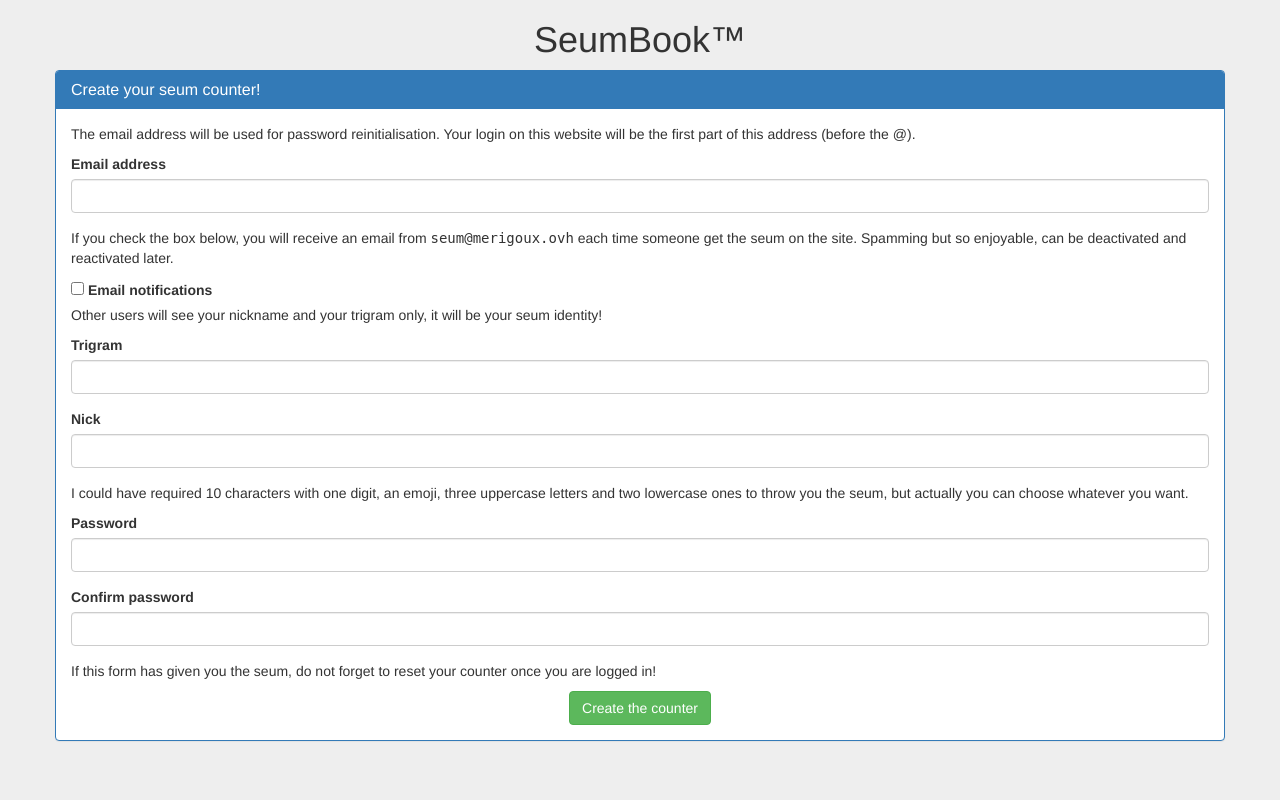
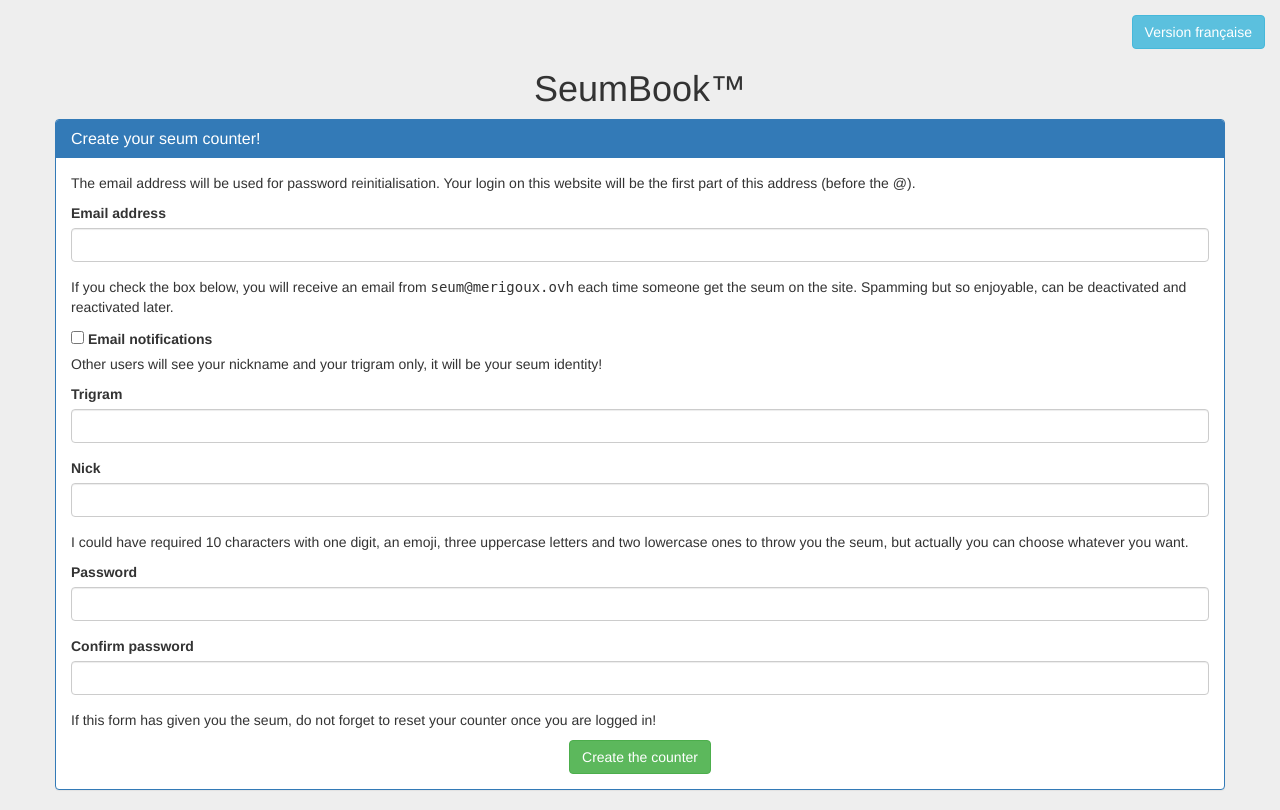
Before and after one commit to denismerigoux/seum-counter, a Django app: template counter/templates/createUser.html in a window 1280 px wide. Run offline with Django 3.2, Linux system fonts and the light colour scheme; the template is opened without the code that fills it, so the values that code supplies are empty; parts of the project's set-up code (start-up, migrations or seed data) failed here and were passed over; some libraries are stand-ins or nearby versions.

Commit message:
Add button to change language

```diff
--- a/counter/templates/baseTemplate.html
+++ b/counter/templates/baseTemplate.html
@@ -1,3 +1,7 @@
+{% load i18n %}
+
+{% get_current_language as LANGUAGE_CODE %}
+
 <!DOCTYPE html>
 <html>
 
@@ -71,6 +75,21 @@
 	</script>
 </head>
 <section id="content">
+	<div class="container-fluid" style="padding-top: 15px; ">
+ 		<div class="row">
+ 			<div class="col-md-12">
+ 				<form class="form-horizontal" action="{% url 'set_language' %}" method="post">{% csrf_token %}
+ 				{% if LANGUAGE_CODE == 'fr' %}
+ 					<input name="language" type="hidden" value="en" />
+					<input type="submit" class="btn btn-info pull-right" value="English version" />
+				{% else %}
+					<input name="language" type="hidden" value="fr" />
+					<input type="submit" class="btn btn-info pull-right" value="Version française" />
+ 				{% endif %}
+ 				</form>
+			</div>
+		</div>
+	</div>
 	{% block content %}{% endblock %}
 </section>
 </body>
--- a/seum/urls.py
+++ b/seum/urls.py
@@ -19,8 +19,11 @@ from django.conf.urls.i18n import i18n_patterns
 from django.contrib import admin
 from django.views.generic.base import RedirectView
 
-urlpatterns = i18n_patterns(
+urlpatterns = [url(r'^i18n/', include('django.conf.urls.i18n'), name='set_language'), ]
+
+urlpatterns += i18n_patterns(
     url(r'^admin/', admin.site.urls),
+
     url(r'^favicon\.ico$', RedirectView.as_view(url='/static/favicon.ico')),
     url(r'^robots\.txt$', RedirectView.as_view(url='/static/robots.txt')),
 )
```
